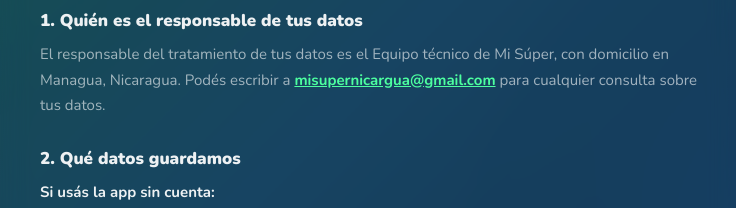
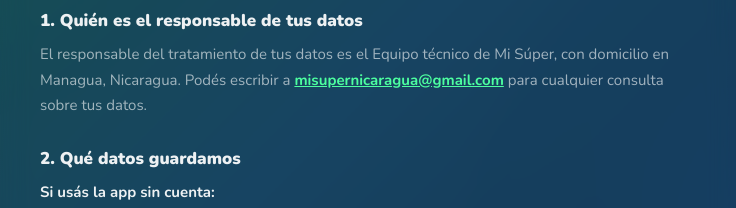
Before and after one commit to Mi-Super-app/MiSuper-App, a plain HTML site: page frontend/privacidad.html in a window 1280 px wide. Shown: the part 433-641 px from the top of the page, 271-1007 px from the left. Drawn offline with nearby package versions, Linux system fonts and the light colour scheme.

Commit message:
Corregir el correo de contacto en Términos y Privacidad (misupernicaragua@gmail.com)
Co-Authored-By: Claude Opus 5.5 <noreply@anthropic.com>

```diff
--- a/frontend/privacidad.html
+++ b/frontend/privacidad.html
@@ -8,7 +8,7 @@
   específicos: el abogado puede agregar las referencias exactas que correspondan.
   Antes de publicarlo:
     1. Datos del responsable ya completados: Equipo técnico de Mi Súper,
-       misupernicargua@gmail.com, Managua, Nicaragua. Los reportes de precios
+       misupernicaragua@gmail.com, Managua, Nicaragua. Los reportes de precios
        se borran solos a los 6 meses (backend/models/Reporte.js).
     2. Confirma qué servicio de correo usas para "Olvidé mi contraseña"
        (Brevo u otro) y ajusta la sección 4.
@@ -80,7 +80,7 @@
       <h2 id="responsable">1. Quién es el responsable de tus datos</h2>
       <p>El responsable del tratamiento de tus datos es el Equipo técnico de Mi Súper, con
         domicilio en Managua, Nicaragua. Podés escribir a
-        <a href="mailto:misupernicargua@gmail.com">misupernicargua@gmail.com</a> para cualquier consulta sobre tus datos.</p>
+        <a href="mailto:misupernicaragua@gmail.com">misupernicaragua@gmail.com</a> para cualquier consulta sobre tus datos.</p>
 
       <h2 id="datos">2. Qué datos guardamos</h2>
       <p><strong>Si usás la app sin cuenta:</strong></p>
@@ -177,7 +177,7 @@
           Cuenta).</li>
       </ul>
       <p><strong>Por correo</strong>: para cualquier otra solicitud (por ejemplo, cambiar tu correo o pedir una copia
-        de tus datos), escribí a <a href="mailto:misupernicargua@gmail.com">misupernicargua@gmail.com</a> desde el correo de tu cuenta,
+        de tus datos), escribí a <a href="mailto:misupernicaragua@gmail.com">misupernicaragua@gmail.com</a> desde el correo de tu cuenta,
         diciendo qué derecho querés ejercer. Te responderemos dentro del plazo que establece la ley.</p>
       <p>Si considerás que no atendimos bien tu solicitud, podés acudir a la autoridad de protección de datos
         personales que establece la Ley No. 787.</p>
@@ -204,7 +204,7 @@
 
       <h2 id="contacto">11. Contacto</h2>
       <p>Responsable: Equipo técnico de Mi Súper<br>
-        Correo: <a href="mailto:misupernicargua@gmail.com">misupernicargua@gmail.com</a><br>
+        Correo: <a href="mailto:misupernicaragua@gmail.com">misupernicaragua@gmail.com</a><br>
         Ciudad: Managua, Nicaragua</p>
       <p>Ver también los <a href="terminos.html">Términos de uso</a>.</p>
     </article>
@@ -225,7 +225,7 @@
       <h2>1. Who is responsible for your data</h2>
       <p>The party responsible for your data is the Mi Súper Technical Team (Equipo técnico de Mi Súper), based in
         Managua, Nicaragua. You can write to
-        <a href="mailto:misupernicargua@gmail.com">misupernicargua@gmail.com</a> with any question about your data.</p>
+        <a href="mailto:misupernicaragua@gmail.com">misupernicaragua@gmail.com</a> with any question about your data.</p>
 
       <h2>2. What data we keep</h2>
       <p><strong>If you use the app without an account:</strong></p>
@@ -320,7 +320,7 @@
           Account).</li>
       </ul>
       <p><strong>By email</strong>: for any other request (for example, changing your email or asking for a copy of
-        your data), write to <a href="mailto:misupernicargua@gmail.com">misupernicargua@gmail.com</a> from your account's email, saying
+        your data), write to <a href="mailto:misupernicaragua@gmail.com">misupernicaragua@gmail.com</a> from your account's email, saying
         which right you want to use. We will reply within the time set by law.</p>
       <p>If you think we didn't handle your request properly, you can go to the personal data protection authority
         established by Law No. 787.</p>
@@ -347,7 +347,7 @@
 
       <h2>11. Contact</h2>
       <p>Responsible person: Equipo técnico de Mi Súper<br>
-        Email: <a href="mailto:misupernicargua@gmail.com">misupernicargua@gmail.com</a><br>
+        Email: <a href="mailto:misupernicaragua@gmail.com">misupernicaragua@gmail.com</a><br>
         City: Managua, Nicaragua</p>
       <p>See also the <a href="terminos.html">Terms of use</a>.</p>
     </article>
--- a/frontend/sw.js
+++ b/frontend/sw.js
@@ -9,7 +9,7 @@
    Si cambiás archivos y querés forzar que todos los teléfonos
    descarguen la versión nueva, subí el número de VERSION.
    ══════════════════════════════════════════════════════════ */
-const VERSION = 'misuper-v14';
+const VERSION = 'misuper-v15';
 const ARCHIVOS = [
   './', 'index.html', 'app.html', 'terminos.html', 'privacidad.html',
   'css/style.css', 'css/app.css', 'css/theme.css', 'css/animaciones.css', 'css/legal.css',
```
Also changed, not shown: frontend/terminos.html (+3 -3 lines).
